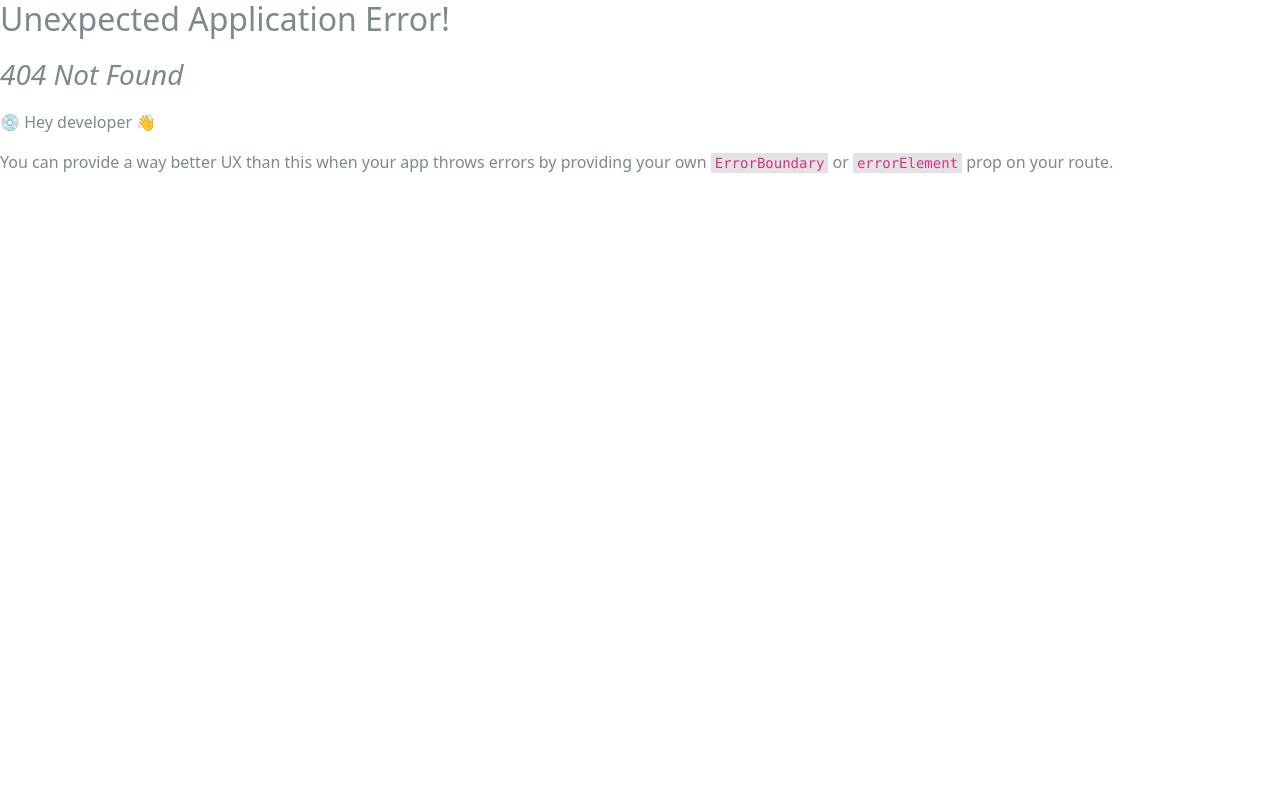
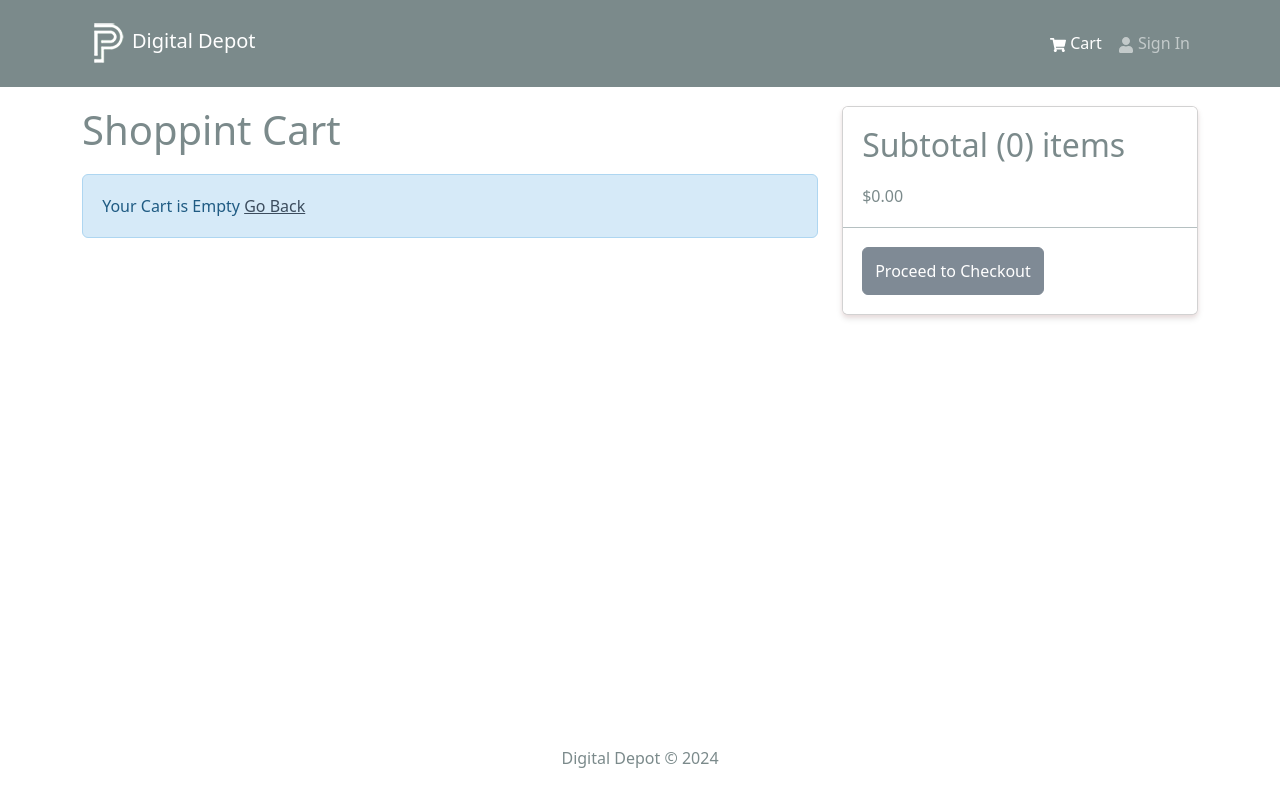
Before and after one commit to SudheeshTD/Digital-Depot, a React (Create React App) app in the folder frontend/: page /cart in a window 1280 px wide. Before the commit this address had no page. Built offline with nearby package versions, Linux system fonts and the light colour scheme.

Commit message:
Add carScreen Screen and its functionality

```diff
--- a/frontend/src/index.js
+++ b/frontend/src/index.js
@@ -15,12 +15,14 @@
 import reportWebVitals from './reportWebVitals';
 import HomeScreen from './screens/HomeScreen';
 import ProductScreen from './screens/ProductScreen';
+import CartScreen from './screens/CartScreen';
 
 const router = createBrowserRouter(
   createRoutesFromElements(
     <Route path = '/' element = {<App />}>
       <Route index={true} path='/' element={<HomeScreen />} />
       <Route path='/product/:id' element={<ProductScreen />} />
+      <Route path='/cart' element={<CartScreen />} />
     </Route>
   )
 )
--- a/frontend/src/screens/CartScreen.jsx
+++ b/frontend/src/screens/CartScreen.jsx
@@ -1,8 +1,87 @@
-import { Link, useNavigate } from 'react-router-dom'
+import { Link, useNavigate } from 'react-router-dom';
+import { useDispatch, useSelector } from 'react-redux';
+import { Row, Col, ListGroup, Image, Form, Button, Card } from 'react-bootstrap';
+import { FaTrash } from 'react-icons/fa';
+import Message from '../components/Message';
+import { addToCart } from '../slices/cartSlice';
 
 const CartScreen = () => {
+
+    const navigate = useNavigate();
+    const dispatch = useDispatch();
+
+    const cart = useSelector((state) => state.cart);
+    const { cartItems } = cart;
+
+    const addToCartHandler = async (product, qty) => {
+        dispatch(addToCart({...product,qty}))
+    }
+
     return (
-        <div>CartScreen</div>
+        <Row>
+            <Col md = {8}>
+                <h1 style={{ marginBottom: '20px' }}>Shoppint Cart</h1>
+                {cartItems.length === 0 ? (
+                    <Message>
+                        Your Cart is Empty <Link to='/'>Go Back</Link>
+                    </Message>
+                ) : (
+                    <ListGroup variant = 'flush'>
+                        { cartItems.map((item) =>(
+                            <ListGroup.Item key = {item._id}>
+                                <Row>
+                                    <Col md = {2}>
+                                        <Image src = { item.image} alt = {item.name} fluid rounded />
+                                    </Col>
+                                    <Col md = {3}>
+                                        <Link to = {`/product/${item._id}`}>{item.name}</Link>
+                                    </Col>
+                                    <Col md = {2}>${item.price}</Col>
+                                    <Col md = {2}>
+                                    <Form.Control
+                                        as ="select"
+                                        value = {item.qty}
+                                        onChange = {(e) => {addToCartHandler(item, Number(e.target.value))}}>
+                                            {[...Array(item.countInStock).keys()].map((x) => (
+                                                <option key = {x+1} value = {x+1}>
+                                                {x+1}
+                                            </option>))}
+                                        </Form.Control>
+                                    </Col>
+                                    <Col md = {2}>
+                                        <Button type='button' variant = 'light'>
+                                            <FaTrash />
+                                        </Button>
+                                    </Col>
+                                </Row>
+                            </ListGroup.Item>
+                        ))}
+                    </ListGroup>
+                )
+
+                }
+            </Col>
+            <Col md = {4}>
+                <Card>
+                    <ListGroup variant='flush'>
+                        <ListGroup.Item>
+                            <h2>
+                                Subtotal ({ cartItems.reduce((acc, item) => acc+ item.qty,0)})
+                                items
+                            </h2>
+                            ${ cartItems
+                            .reduce((acc, item) => acc+item.qty * item.price, 0)
+                            .toFixed(2) }
+                        </ListGroup.Item>
+                        <ListGroup.Item>
+                            <Button type = 'button' className = 'btn-block' disabled = {cartItems.length ===0}>
+                                Proceed to Checkout
+                            </Button>
+                        </ListGroup.Item>
+                    </ListGroup>
+                </Card>
+            </Col>
+        </Row>
     )
 }
 
```
